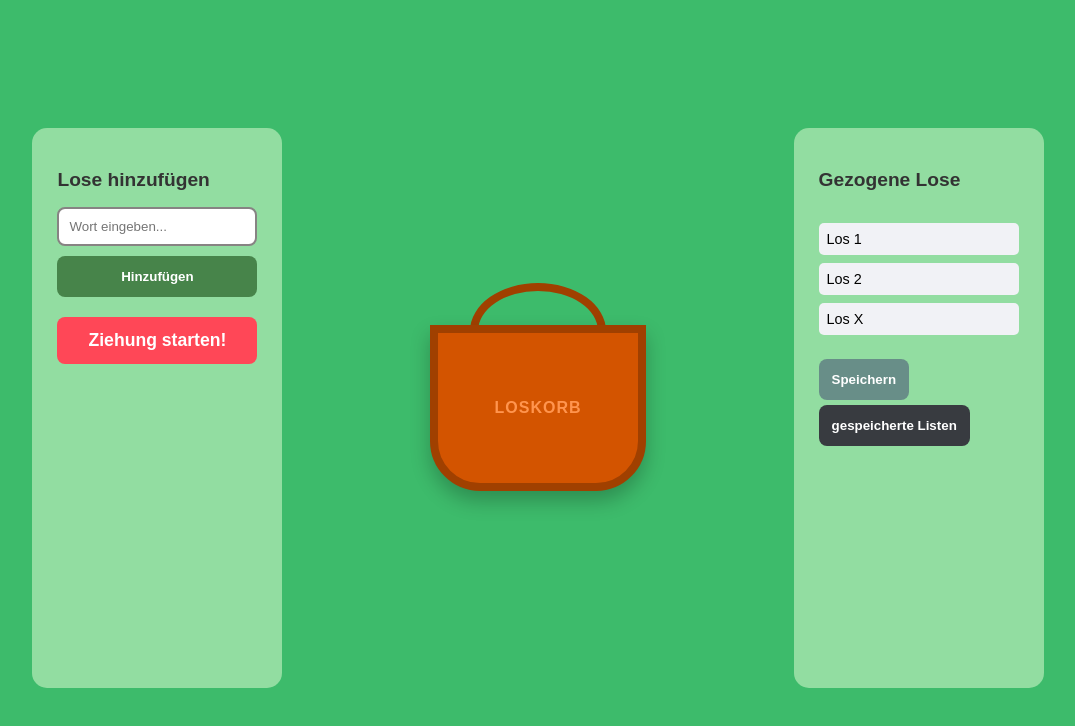
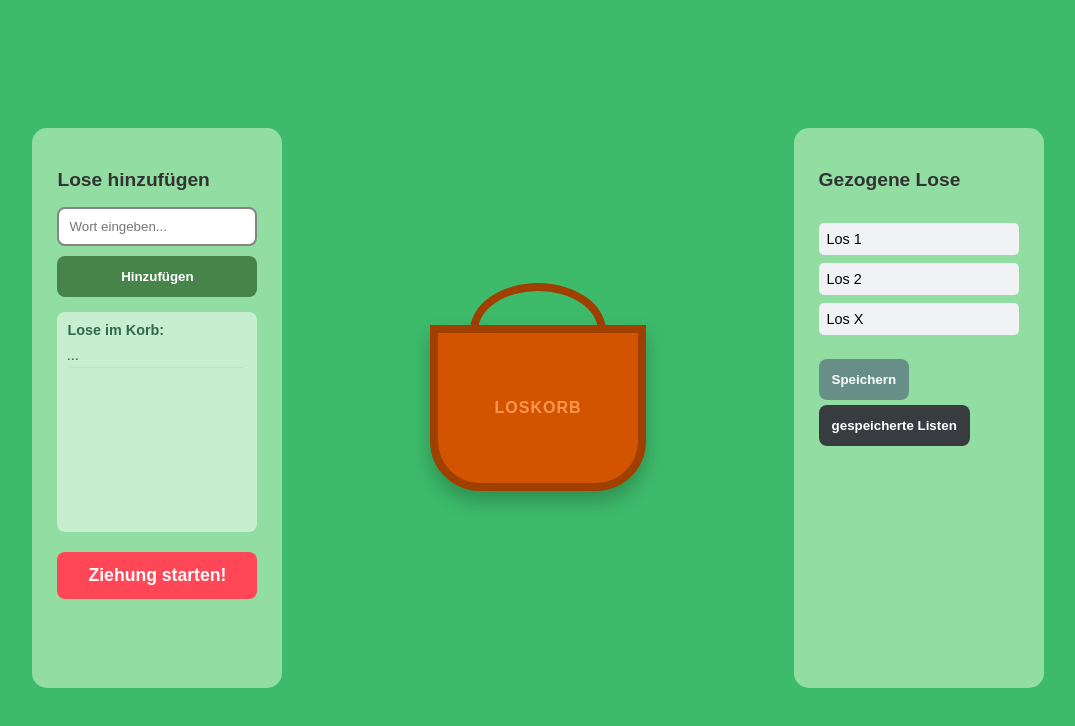
Before and after one commit to dilarawgn/Webentwicklung, a plain HTML site: page index.html in a window 1280 px wide. Shown: the whole page, without its empty margins (102-1177 px from the left). Drawn offline with Linux system fonts and the light colour scheme.

Commit message:
Seitendesign2

```diff
--- a/index.html
+++ b/index.html
@@ -9,12 +9,19 @@
 <body>
     <div class="container">
         <aside class="controls">
-            <h2>Lose hinzufügen</h2>
-            <input type="text" id="wordInput" placeholder="Wort eingeben...">
-            <button class="btn add-btn">Hinzufügen</button>
+    <h2>Lose hinzufügen</h2>
+    <input type="text" id="wordInput" placeholder="Wort eingeben...">
+    <button class="btn add-btn">Hinzufügen</button>
 
-            <button class="btn start-btn">Ziehung starten!</button>
-        </aside>
+    <div class="input-preview">
+        <h3>Lose im Korb:</h3>
+        <ul id="previewList">
+            <li>...</li>
+            </ul>
+    </div>
+
+    <button class="btn start-btn">Ziehung starten!</button>
+</aside>
 
         <main class="drawing-area">
             <div class="basket">
--- a/name.css
+++ b/name.css
@@ -42,6 +42,39 @@ input {
     cursor: pointer;
     font-weight: bold;
     transition: transform 0.1s;
+}
+
+.input-preview {
+    margin-top: 15px;
+    background: rgba(255, 255, 255, 0.5);
+    padding: 10px;
+    border-radius: 8px;
+    flex-grow: 1;
+    display: flex;
+    flex-direction: column;
+    max-height: 200px;
+}
+
+.input-preview h3 {
+    font-size: 0.9rem;
+    margin: 0 0 5px 0;
+    color: #2d6a4f;
+}
+
+#previewList {
+    padding: 0;
+    margin: 0;
+    overflow-y: auto;
+    font-style: italic;
+    font-size: 0.85rem;
+    color: #444;
+}
+
+#previewList li {
+    background: none;
+    border-bottom: 1px solid rgba(0,0,0,0.05);
+    padding: 4px 0;
+    margin-bottom: 0;
 }
 
 .btn:active { transform: scale(0.93); }
```
